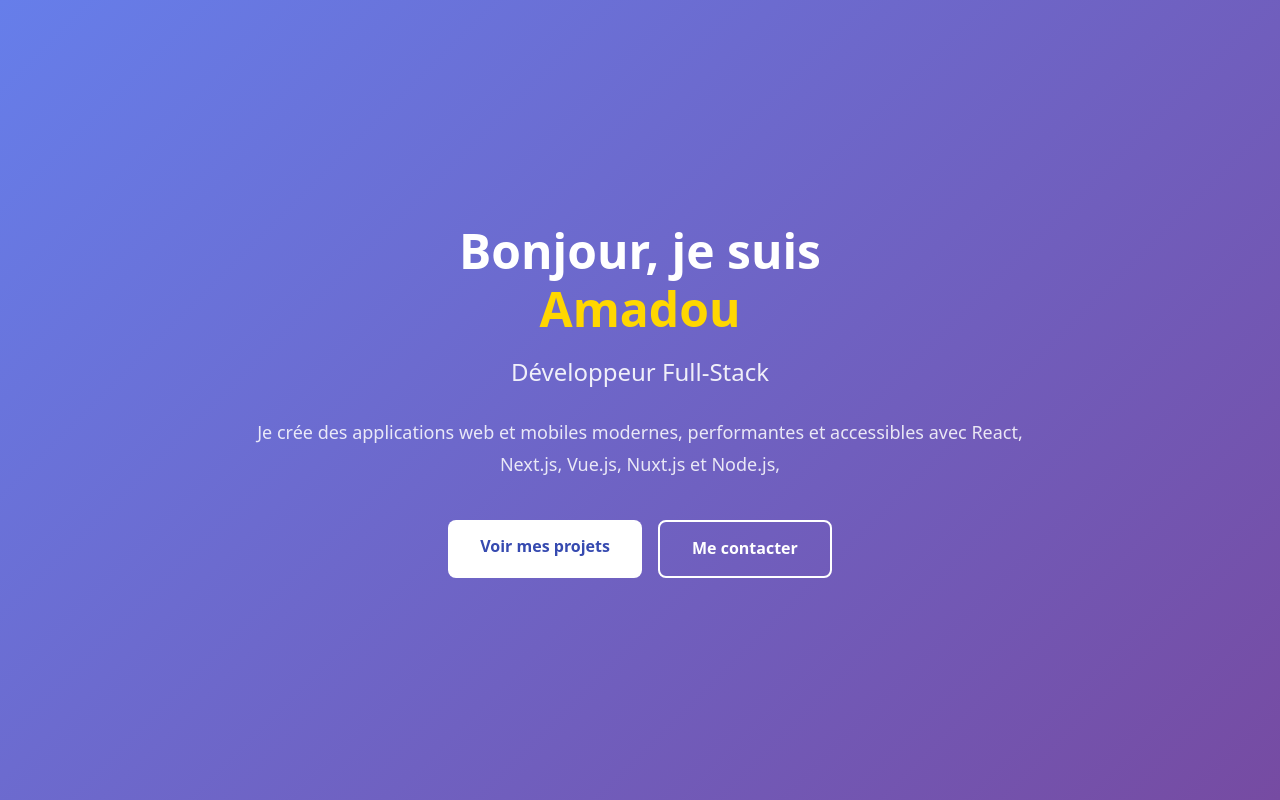
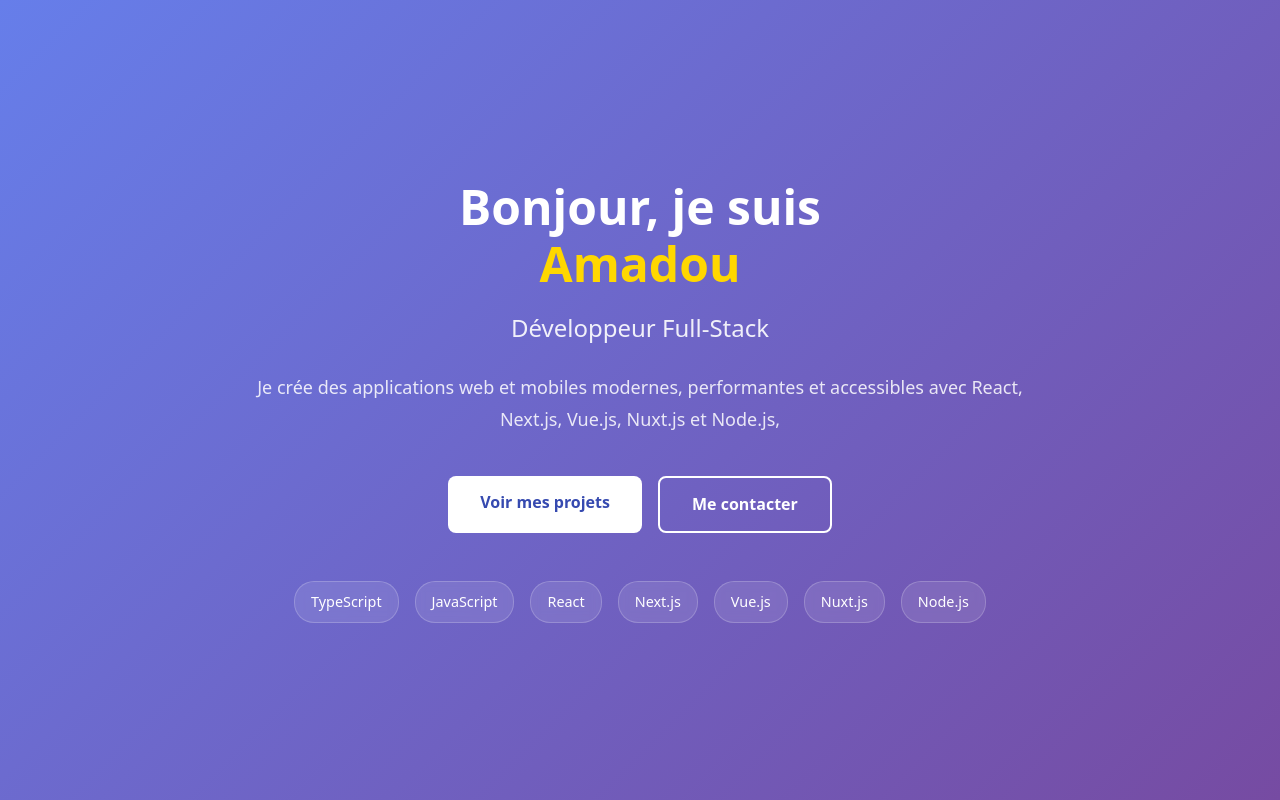
Before and after one commit to hyna42/next-tuto-ocr, a Next.js app: page / in a window 1280 px wide. Built offline with nearby package versions, Linux system fonts and the light colour scheme.

Commit message:
feat(Tag): add techno as tag, create style

```diff
--- /dev/null
+++ b/app/components/Tag/Tag.jsx
@@ -0,0 +1,4 @@
+import styles from "./Tag.module.css";
+export default function Tag({ children }) {
+  return <span className={styles.tag}>{children}</span>;
+}
--- /dev/null
+++ b/app/components/Tag/Tag.module.css
@@ -0,0 +1,16 @@
+.tag {
+    background: rgba(255, 255, 255, 0.1);
+    border: 1px solid rgba(255, 255, 255, 0.2);
+    padding: 0.5rem 1rem;
+    border-radius: 20px;
+    color: white;
+    font-size: 0.9rem;
+    font-weight: 500;
+    backdrop-filter: blur(5px);
+    transition: all 0.3s ease;
+}
+
+.tag:hover {
+    background: rgba(255, 255, 255, 0.2);
+    transform: translateY(-2px);
+}
--- a/app/page.js
+++ b/app/page.js
@@ -1,4 +1,24 @@
+import  Tag  from "./components/Tag/Tag";
 import styles from "./page.module.css";
+
+const technologies = [
+  "TypeScript",
+  "JavaScript",
+  "React",
+  "Next.js",
+  "Vue.js",
+  "Nuxt.js",
+  "Node.js",
+  // "Express",
+  // "NestJS",
+  // "Wordpress",
+  // "PHP",
+  // "GraphQL",
+  // "PostgreSQL",
+  // "MongoDB",
+  // "Docker",
+  // "Git",
+];
 
 export default function Home() {
   return (
@@ -9,8 +29,8 @@
         </h1>
         <p className={styles.heroSubtitle}>Développeur Full-Stack</p>
         <p className={styles.heroDescription}>
-          Je crée des applications web et mobiles modernes, performantes et accessibles
-          avec React, Next.js, Vue.js, Nuxt.js et Node.js,
+          Je crée des applications web et mobiles modernes, performantes et
+          accessibles avec React, Next.js, Vue.js, Nuxt.js et Node.js,
         </p>
         <div className={styles.heroButtons}>
           <a href="#projects" className={`${styles.btn} ${styles.btnPrimary}`}>
@@ -19,6 +39,11 @@
           <a href="#contact" className={`${styles.btn} ${styles.btnSecondary}`}>
             Me contacter
           </a>
+          <div className={styles.tagsContainer}>
+             {technologies.map((tech, index) => (
+            <Tag key={index}>{tech}</Tag>
+          ))}
+         </div>
         </div>
       </div>
     </div>
--- a/app/page.module.css
+++ b/app/page.module.css
@@ -65,9 +65,9 @@
 }
 
 /* Bouton principal */
-.btnPrimary{
+.btnPrimary {
   background-color: white;
-  color: #364AB0;
+  color: #364ab0;
 }
 
 .btnPrimary:hover {
@@ -84,8 +84,17 @@
 
 .btnSecondary:hover {
   background-color: white;
-  color: #364AB0;
+  color: #364ab0;
   transform: translateY(-2px);
+}
+
+/* Tags */
+.tagsContainer {
+  display: flex;
+  flex-wrap: wrap;
+  justify-content: center;
+  gap: 1rem;
+  margin-top: 2rem;
 }
 
 /* Responsive : mobile */
```
